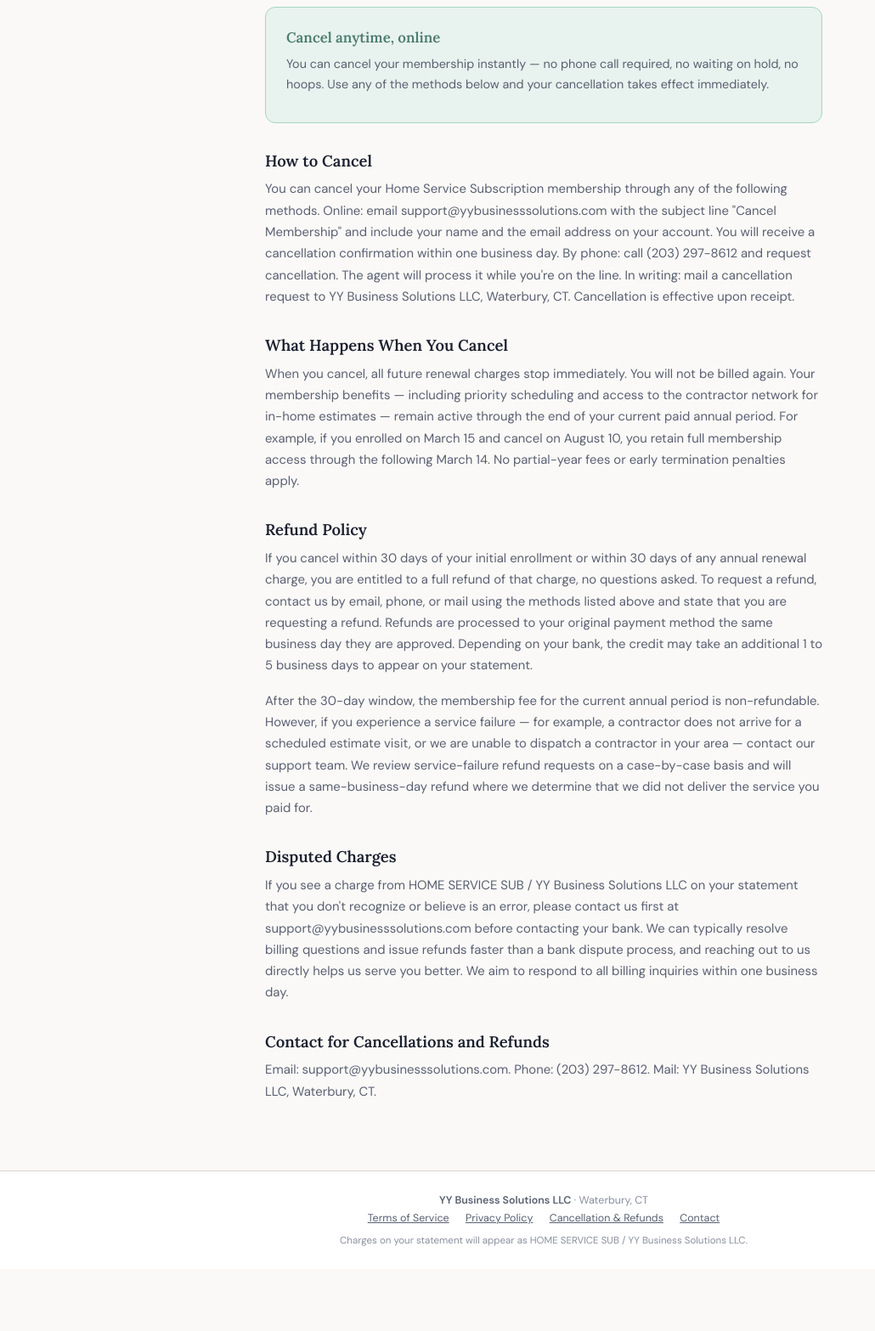
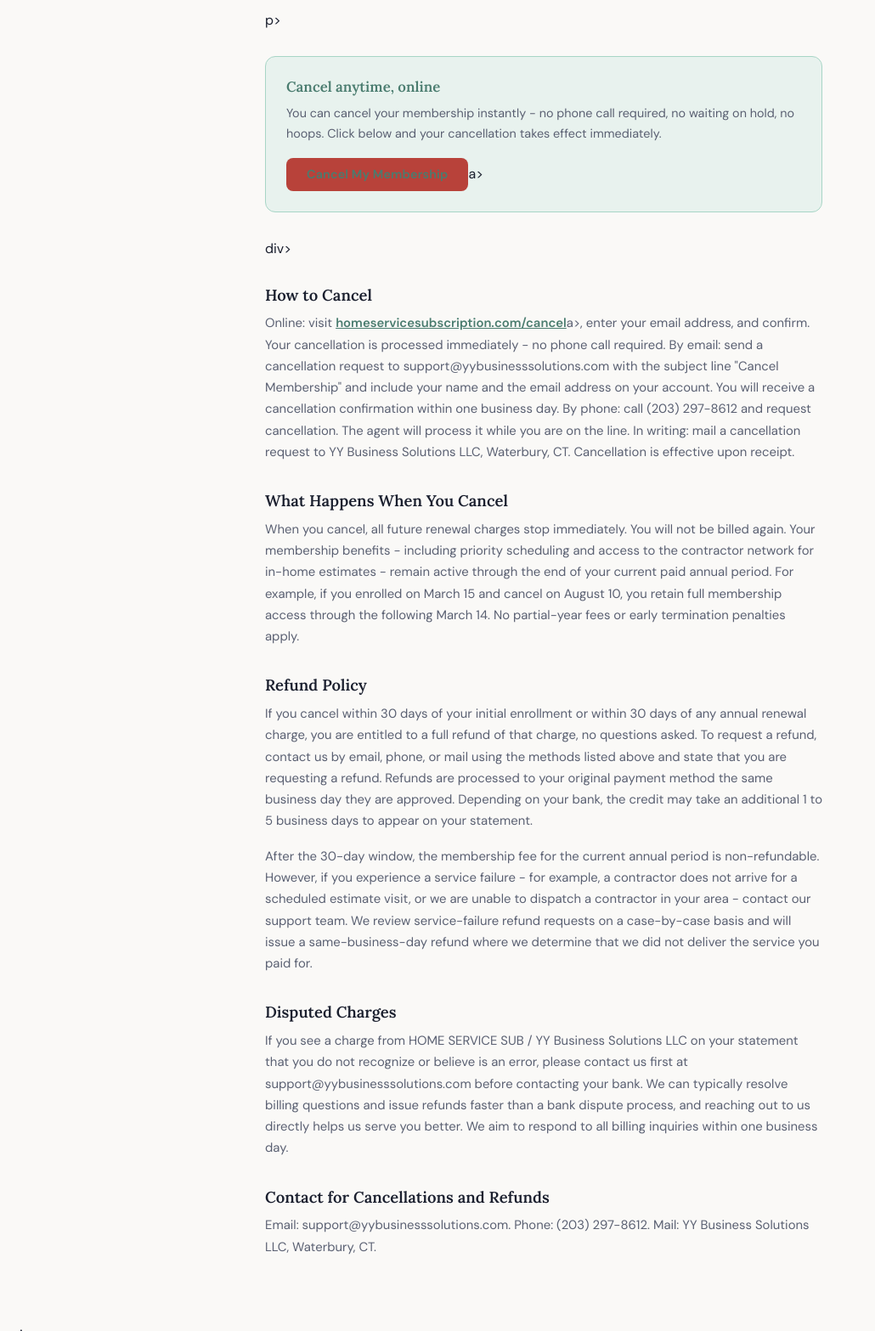
Before and after one commit to yaakov-byte/home-service-subscription, a plain HTML site: page cancellation.html in a window 1280 px wide. Shown: the part 205-1772 px from the top of the page at 85% size, without its empty margins (0-1030 px from the left). Before the commit the page ends 1699 px from the top, so only its background shows below. Drawn offline with Linux system fonts and the light colour scheme.

Commit message:
Revise cancellation policy layout and styles
Updated the cancellation policy page with new styles and added a cancellation button.

```diff
--- a/cancellation.html
+++ b/cancellation.html
@@ -3,7 +3,7 @@
   <head>
     <meta charset="UTF-8">
     <meta name="viewport" content="width=device-width, initial-scale=1.0">
-<title>Cancellation &amp; Refund Policy — Home Service Subscription</title>
+    <title>Cancellation &amp; Refund Policy - Home Service Subscription</title>
   <link rel="preconnect" href="https://fonts.googleapis.com">
   <link href="https://fonts.googleapis.com/css2?family=DM+Sans:wght@400;500;600;700&family=Lora:wght@500;600;700&display=swap" rel="stylesheet">
   <style>
@@ -17,6 +17,7 @@
       --text-secondary: #5a6072;
       --text-muted: #8a8fa0;
       --border: #d8d5cf;
+      --cancel-red: #b8423a;
     }
     * { margin: 0; padding: 0; box-sizing: border-box; }
     body { font-family: 'DM Sans', sans-serif; background: var(--warm-white); color: var(--text-primary); min-height: 100vh; display: flex; flex-direction: column; }
@@ -45,12 +46,26 @@
     .cancel-box p {
       font-size: 0.9rem;
       color: var(--text-secondary);
-margin-bottom: 0.5rem;
+      margin-bottom: 0.75rem;
     }
     .cancel-box a {
       color: var(--sage);
       font-weight: 600;
     }
+    .cancel-btn-link {
+      display: inline-block;
+      margin-top: 0.25rem;
+      padding: 0.65rem 1.5rem;
+      background: var(--cancel-red);
+      color: white;
+      border-radius: 8px;
+      font-size: 0.9rem;
+      font-weight: 700;
+      text-decoration: none;
+      letter-spacing: 0.01em;
+      transition: background 0.2s;
+    }
+    .cancel-btn-link:hover { background: #a03830; }
     .site-footer { border-top: 1px solid var(--border); padding: 1.5rem 2rem; text-align: center; font-size: 0.78rem; color: var(--text-muted); background: white; line-height: 1.7; }
     .site-footer a { color: var(--text-secondary); text-decoration: underline; margin: 0 0.5rem; }
     .footer-entity { font-weight: 600; color: var(--text-secondary); }
@@ -59,43 +74,47 @@
   </head>
   <body>
     <header class="site-header">
-<a href="/" class="logo">Home Service <span>Subscription</span></a>
-</header>
+      <a href="/" class="logo">Home Service <span>Subscription</span></a>a>
+    </header>header>
 
   <main class="content">
   <h1>Cancellation &amp; Refund Policy</h1>
-<p class="effective-date">Effective date: June 2026</p>
+  <p class="effective-date">Effective date: June 2026</p>p>
 
   <div class="cancel-box">
   <h3>Cancel anytime, online</h3>
-<p>You can cancel your membership instantly — no phone call required, no waiting on hold, no hoops. Use any of the methods below and your cancellation takes effect immediately.</p>
-</div>
+  <p>You can cancel your membership instantly - no phone call required, no waiting on hold, no hoops. Click below and your cancellation takes effect immediately.</p>
+  <a href="/cancel" class="cancel-btn-link">Cancel My Membership</a>a>
+  </div>div>
 
   <h2>How to Cancel</h2>
-<p>You can cancel your Home Service Subscription membership through any of the following methods. Online: email support@yybusinesssolutions.com with the subject line "Cancel Membership" and include your name and the email address on your account. You will receive a cancellation confirmation within one business day. By phone: call (203) 297-8612 and request cancellation. The agent will process it while you're on the line. In writing: mail a cancellation request to YY Business Solutions LLC, Waterbury, CT. Cancellation is effective upon receipt.</p>
+  <p>Online: visit <a href="/cancel" style="color: var(--sage); font-weight: 600;">homeservicesubscription.com/cancel</a>a>, enter your email address, and confirm. Your cancellation is processed immediately - no phone call required. By email: send a cancellation request to support@yybusinesssolutions.com with the subject line "Cancel Membership" and include your name and the email address on your account. You will receive a cancellation confirmation within one business day. By phone: call (203) 297-8612 and request cancellation. The agent will process it while you are on the line. In writing: mail a cancellation request to YY Business Solutions LLC, Waterbury, CT. Cancellation is effective upon receipt.</p>
 
   <h2>What Happens When You Cancel</h2>
-<p>When you cancel, all future renewal charges stop immediately. You will not be billed again. Your membership benefits — including priority scheduling and access to the contractor network for in-home estimates — remain active through the end of your current paid annual period. For example, if you enrolled on March 15 and cancel on August 10, you retain full membership access through the following March 14. No partial-year fees or early termination penalties apply.</p>
+  <p>When you cancel, all future renewal charges stop immediately. You will not be billed again. Your membership benefits - including priority scheduling and access to the contractor network for in-home estimates - remain active through the end of your current paid annual period. For example, if you enrolled on March 15 and cancel on August 10, you retain full membership access through the following March 14. No partial-year fees or early termination penalties apply.</p>
 
   <h2>Refund Policy</h2>
   <p>If you cancel within 30 days of your initial enrollment or within 30 days of any annual renewal charge, you are entitled to a full refund of that charge, no questions asked. To request a refund, contact us by email, phone, or mail using the methods listed above and state that you are requesting a refund. Refunds are processed to your original payment method the same business day they are approved. Depending on your bank, the credit may take an additional 1 to 5 business days to appear on your statement.</p>
 
-<p>After the 30-day window, the membership fee for the current annual period is non-refundable. However, if you experience a service failure — for example, a contractor does not arrive for a scheduled estimate visit, or we are unable to dispatch a contractor in your area — contact our support team. We review service-failure refund requests on a case-by-case basis and will issue a same-business-day refund where we determine that we did not deliver the service you paid for.</p>
+  <p>After the 30-day window, the membership fee for the current annual period is non-refundable. However, if you experience a service failure - for example, a contractor does not arrive for a scheduled estimate visit, or we are unable to dispatch a contractor in your area - contact our support team. We review service-failure refund requests on a case-by-case basis and will issue a same-business-day refund where we determine that we did not deliver the service you paid for.</p>
 
   <h2>Disputed Charges</h2>
-<p>If you see a charge from HOME SERVICE SUB / YY Business Solutions LLC on your statement that you don't recognize or believe is an error, please contact us first at support@yybusinesssolutions.com before contacting your bank. We can typically resolve billing questions and issue refunds faster than a bank dispute process, and reaching out to us directly helps us serve you better. We aim to respond to all billing inquiries within one business day.</p>
+  <p>If you see a charge from HOME SERVICE SUB / YY Business Solutions LLC on your statement that you do not recognize or believe is an error, please contact us first at support@yybusinesssolutions.com before contacting your bank. We can typically resolve billing questions and issue refunds faster than a bank dispute process, and reaching out to us directly helps us serve you better. We aim to respond to all billing inquiries within one business day.</p>
 
   <h2>Contact for Cancellations and Refunds</h2>
   <p>Email: support@yybusinesssolutions.com. Phone: (203) 297-8612. Mail: YY Business Solutions LLC, Waterbury, CT.</p>
-</main>
+  </main>main>
 
   <footer class="site-footer">
-<span class="footer-entity">YY Business Solutions LLC</span> · Waterbury, CT<br>
-<a href="/terms">Terms of Service</a>
-<a href="/privacy">Privacy Policy</a>
-<a href="/cancellation">Cancellation &amp; Refunds</a>
-<a href="/contact">Contact</a>
+  <span class="footer-entity">YY Business Solutions LLC</span> - Waterbury, CT<br>
+  <a href="/terms">Terms of Service</a>a>
+  <a href="/privacy">Privacy Policy</a>a>
+  <a href="/cancellation">Cancellation &amp; Refunds</a>a>
+  <a href="/contact">Contact</a>a>
   <p class="descriptor-note">Charges on your statement will appear as HOME SERVICE SUB / YY Business Solutions LLC.</p>
-</footer>
+  </footer>footer>
   </body>
-</html>
+</html>html></p></p></h3></h1></span>
+  </body>
+  </style></title>
+  </head>
```
Lines whose indentation alone changed are shown as unchanged.
